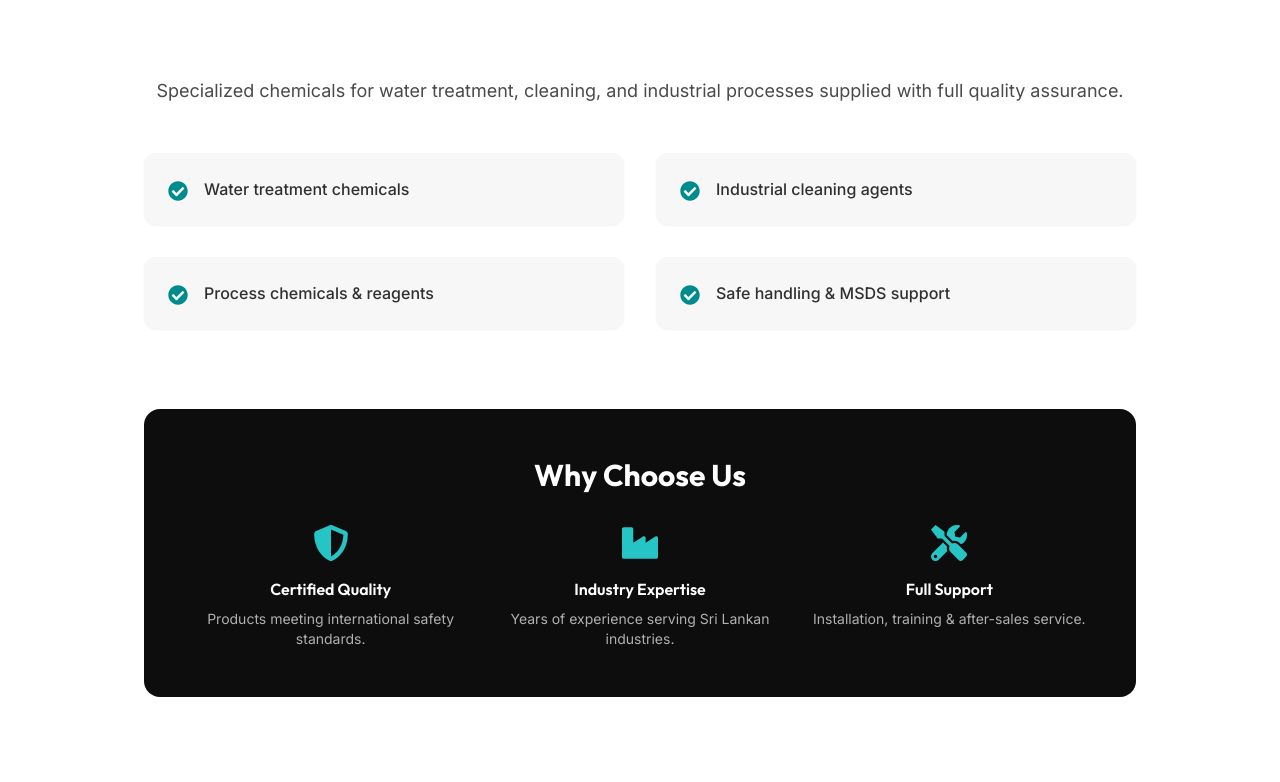
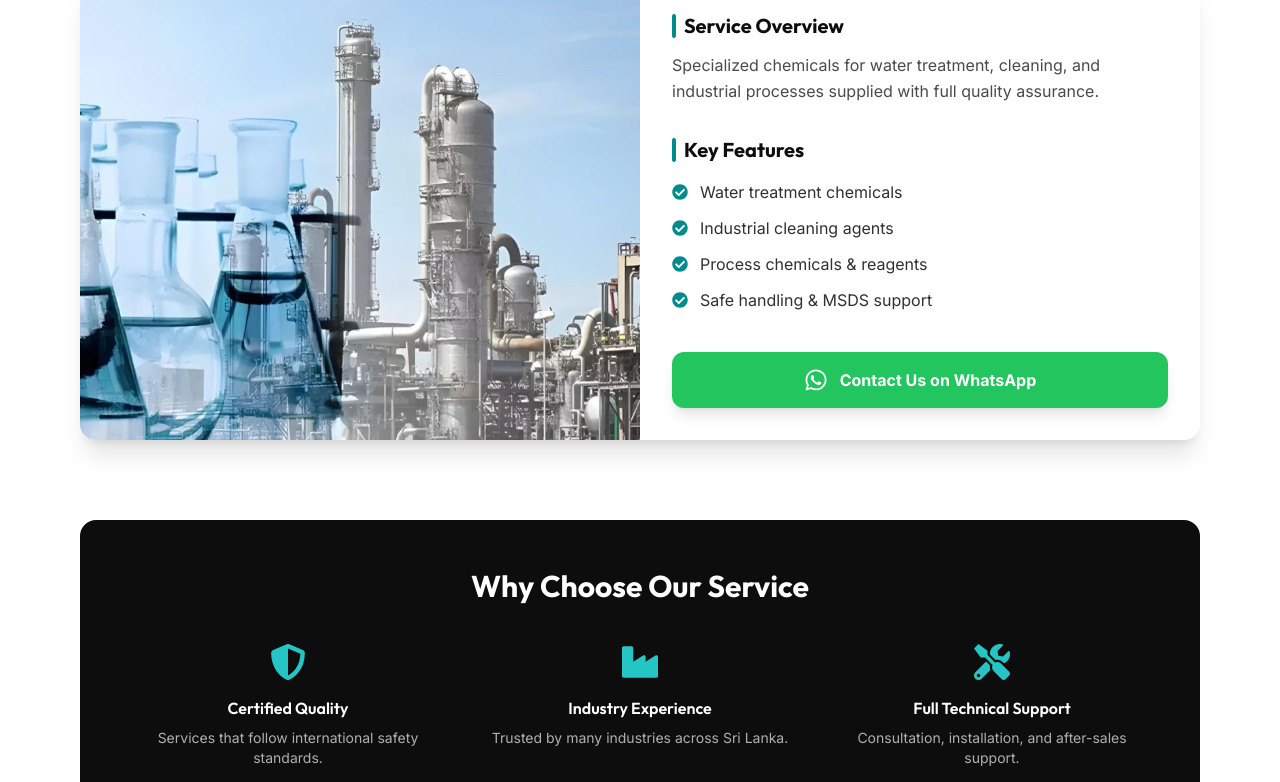
Before and after one commit to ChathuNimesha/Unique-Industrial-Solutions-Web, a React (Vite) app: page /services/chemicals in a window 1280 px wide. Shown: the part 660-1442 px from the top of the page. Built offline with nearby package versions, Linux system fonts and the light colour scheme.

Commit message:
explore button fix

```diff
--- a/src/components/About.jsx
+++ b/src/components/About.jsx
@@ -69,7 +69,7 @@ const About = () => {
                             </div>
                         </div>
 
-                        <a href="../pages/" className="btn-primary inline-flex items-center">
+                        <a href="../" className="btn-primary inline-flex items-center">
                             Partner With Us
                             <svg className="ml-2 w-5 h-5" fill="none" stroke="currentColor" viewBox="0 0 24 24">
                                 <path strokeLinecap="round" strokeLinejoin="round" strokeWidth={2} d="M17 8l4 4m0 0l-4 4m4-4H3" />
--- a/src/components/Hero.jsx
+++ b/src/components/Hero.jsx
@@ -87,7 +87,7 @@ const Hero = () => {
                     {/* -------- CTA Buttons -------- */}
                     <div className="flex flex-col sm:flex-row gap-4 mb-16">
                         <Link
-                            to="/products"
+                            to="/services"
                             className="group inline-flex items-center justify-center px-8 py-4 bg-primary-600 text-white font-bold text-lg rounded-xl shadow-2xl hover:scale-105 transition-all duration-300"
                         >
                             Explore Our Solutions
--- a/src/components/ServiceDetails.jsx
+++ b/src/components/ServiceDetails.jsx
@@ -4,14 +4,18 @@ import {
     FaCheckCircle,
     FaShieldAlt,
     FaIndustry,
-    FaTools
+    FaTools,
+    FaWhatsapp
 } from "react-icons/fa";
 
 import servicesData from "../data/services";
 
 const ServiceDetails = () => {
+
     const { id } = useParams();
     const service = servicesData.find((item) => item.id === id);
+
+    const whatsappNumber = "94717231998";
 
     if (!service) {
         return (
@@ -21,16 +25,23 @@ const ServiceDetails = () => {
         );
     }
 
+    const handleWhatsApp = () => {
+        const message = `Hi, I'm interested in your ${service.title} service. Can you provide more information?`;
+        const url = `https://wa.me/${whatsappNumber}?text=${encodeURIComponent(message)}`;
+        window.open(url, "_blank");
+    };
+
     return (
         <div className="bg-white">
 
-            {/* ================= HERO SECTION ================= */}
+            {/* HERO SECTION */}
             <div className="relative h-[60vh] flex items-center justify-center">
                 <img
                     src={service.image}
                     alt={service.title}
                     className="absolute inset-0 w-full h-full object-cover"
                 />
+
                 <div className="absolute inset-0 bg-black/60"></div>
 
                 <motion.h1
@@ -43,82 +54,124 @@ const ServiceDetails = () => {
                 </motion.h1>
             </div>
 
-            {/* ================= CONTENT SECTION ================= */}
+            {/* SERVICE CARD */}
             <section className="py-20">
-                <div className="section-container max-w-5xl mx-auto px-4">
+                <div className="max-w-6xl mx-auto px-4">
 
-                    {/* Description */}
-                    <motion.p
-                        initial={{ opacity: 0 }}
-                        whileInView={{ opacity: 1 }}
-                        transition={{ duration: 0.8 }}
-                        className="text-lg text-industrial-600 leading-relaxed mb-12 text-center"
-                    >
-                        {service.description}
-                    </motion.p>
+                    <div className="bg-white rounded-2xl shadow-xl overflow-hidden">
 
-                    {/* Features Grid */}
-                    <div className="grid grid-cols-1 md:grid-cols-2 gap-8 mb-20">
-                        {service.features.map((feature, index) => (
-                            <motion.div
-                                key={index}
-                                initial={{ opacity: 0, y: 30 }}
-                                whileInView={{ opacity: 1, y: 0 }}
-                                transition={{ delay: index * 0.1 }}
-                                className="flex items-start gap-4 bg-industrial-50 p-6 rounded-xl shadow-sm"
-                            >
-                                <FaCheckCircle className="text-primary-600 text-xl mt-1" />
-                                <p className="text-industrial-700 font-medium">
-                                    {feature}
-                                </p>
-                            </motion.div>
-                        ))}
+                        <div className="grid md:grid-cols-2">
+
+                            {/* IMAGE SIDE */}
+                            <div className="relative">
+                                <img
+                                    src={service.image}
+                                    alt={service.title}
+                                    className="w-full h-full object-cover"
+                                />
+                            </div>
+
+                            {/* CONTENT SIDE */}
+                            <div className="p-8 flex flex-col justify-between">
+
+                                <div>
+
+                                    {/* Description */}
+                                    <div className="mb-8">
+                                        <h3 className="font-bold text-xl mb-3 flex items-center gap-2">
+                                            <div className="w-1 h-6 bg-primary-600 rounded-full"></div>
+                                            Service Overview
+                                        </h3>
+
+                                        <p className="text-industrial-600 leading-relaxed">
+                                            {service.description}
+                                        </p>
+                                    </div>
+
+                                    {/* Features */}
+                                    <div>
+                                        <h3 className="font-bold text-xl mb-4 flex items-center gap-2">
+                                            <div className="w-1 h-6 bg-primary-600 rounded-full"></div>
+                                            Key Features
+                                        </h3>
+
+                                        <ul className="space-y-3">
+                                            {service.features.map((feature, index) => (
+                                                <li key={index} className="flex items-start gap-3">
+                                                    <FaCheckCircle className="text-primary-600 mt-1" />
+                                                    <span className="text-industrial-700">
+                                                        {feature}
+                                                    </span>
+                                                </li>
+                                            ))}
+                                        </ul>
+                                    </div>
+
+                                </div>
+
+                                {/* WHATSAPP CTA */}
+                                <div className="mt-10">
+
+                                    <button
+                                        onClick={handleWhatsApp}
+                                        className="w-full flex items-center justify-center gap-3 px-6 py-4 bg-green-500 text-white font-bold rounded-xl hover:bg-green-600 transition-all duration-300 shadow-lg"
+                                    >
+                                        <FaWhatsapp className="text-2xl" />
+                                        Contact Us on WhatsApp
+                                    </button>
+
+                                </div>
+
+                            </div>
+
+                        </div>
+
                     </div>
 
                     {/* WHY CHOOSE US */}
-                    <div className="bg-industrial-900 text-white rounded-2xl p-12 mb-20">
-                        <h2 className="text-3xl font-bold mb-8 text-center">
-                            Why Choose Us
+                    <div className="bg-industrial-900 text-white rounded-2xl p-12 mt-20">
+
+                        <h2 className="text-3xl font-bold mb-10 text-center">
+                            Why Choose Our Service
                         </h2>
 
                         <div className="grid md:grid-cols-3 gap-8 text-center">
+
                             <div>
                                 <FaShieldAlt className="text-4xl mx-auto mb-4 text-primary-400" />
                                 <h4 className="font-semibold mb-2">Certified Quality</h4>
                                 <p className="text-industrial-300 text-sm">
-                                    Products meeting international safety standards.
+                                    Services that follow international safety standards.
                                 </p>
                             </div>
 
                             <div>
                                 <FaIndustry className="text-4xl mx-auto mb-4 text-primary-400" />
-                                <h4 className="font-semibold mb-2">Industry Expertise</h4>
+                                <h4 className="font-semibold mb-2">Industry Experience</h4>
                                 <p className="text-industrial-300 text-sm">
-                                    Years of experience serving Sri Lankan industries.
+                                    Trusted by many industries across Sri Lanka.
                                 </p>
                             </div>
 
                             <div>
                                 <FaTools className="text-4xl mx-auto mb-4 text-primary-400" />
-                                <h4 className="font-semibold mb-2">Full Support</h4>
+                                <h4 className="font-semibold mb-2">Full Technical Support</h4>
                                 <p className="text-industrial-300 text-sm">
-                                    Installation, training & after-sales service.
+                                    Consultation, installation, and after-sales support.
                                 </p>
                             </div>
+
                         </div>
+
                     </div>
 
-                    {/* CTA */}
-                    <div className="text-center">
-                        <h3 className="text-2xl font-bold mb-6">
-                            Need More Information?
-                        </h3>
-
+                    {/* BACK BUTTON */}
+                    <div className="text-center mt-16">
                         <Link
-                            to="/contact"
-                            className="inline-flex items-center px-8 py-4 bg-primary-600 text-white font-semibold rounded-xl shadow-lg hover:scale-105 transition-all duration-300"
+                            to="/services"
+                            className="inline-block px-8 py-4 bg-primary-600 text-white rounded-xl shadow hover:scale-105 transition"
                         >
-                            Request a Consultation
+                            Back to Services
                         </Link>
                     </div>
 
```
